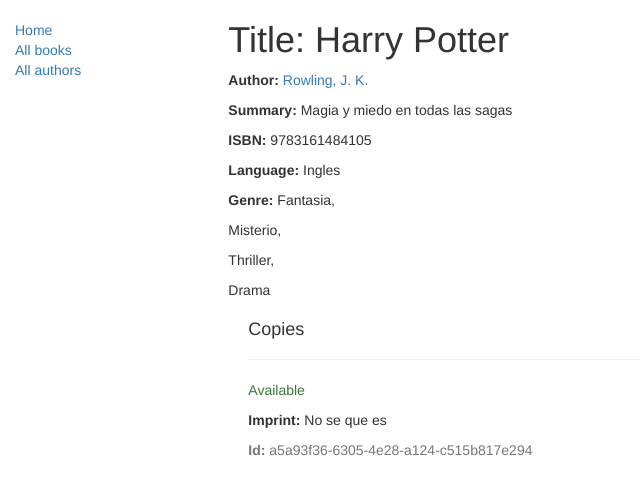
After one commit to Saile16/DEV_MozillaDjango, a Django app: page /catalog/book/1 in a window 1280 px wide. The commit adds this page. Shown: the top 495 px of the page, without its empty margins (0-640 px from the left). Run offline with Django 3.2, Linux system fonts and the light colour scheme; data comes from the database, SQL or seed files in the repository; both versions use the stored data as it was after the commit; some libraries are stand-ins or nearby versions.

Commit message:
Agregamos views basado en clase para los autores y libros, verificar si podemos hacerlo todo con funciones

```diff
--- a/catalog/models.py
+++ b/catalog/models.py
@@ -116,6 +116,9 @@
         """
         return '%s, %s' % (self.last_name, self.first_name)
 
+    class Meta:
+        ordering = ['last_name']
+
 
 class Language(models.Model):
     """Model representing a Language (e.g. English, French, Japanese, etc.)"""
--- a/catalog/templates/base_generic.html
+++ b/catalog/templates/base_generic.html
@@ -27,14 +27,30 @@
                 {% block sidebar %}
                 <ul class="sidebar-nav">
                     <li><a href="{% url 'index' %}">Home</a></li>
-                    <li><a href="">All books</a></li>
-                    <li><a href="">All authors</a></li>
+                    <li><a href="{% url 'books' %}">All books</a></li>
+                    <li><a href="{% url 'authors' %}">All authors</a></li>
                 </ul>
                 {% endblock %}
             </div>
             <div class="col-sm-10 ">
                 {% block content %}
-
+                {% endblock %}
+                {% block pagination %}
+                {% if is_paginated %}
+                <div class="pagination">
+                    <span class="page-links">
+                        {% if page_obj.has_previous %}
+                        <a href="{{ request.path }}?page={{ page_obj.previous_page_number }}">previous</a>
+                        {% endif %}
+                        <span class="page-current">
+                            Page {{ page_obj.number }} of {{ page_obj.paginator.num_pages }}.
+                        </span>
+                        {% if page_obj.has_next %}
+                        <a href="{{ request.path }}?page={{ page_obj.next_page_number }}">next</a>
+                        {% endif %}
+                    </span>
+                </div>
+                {% endif %}
                 {% endblock %}
             </div>
         </div>
--- /dev/null
+++ b/catalog/templates/catalog/book_detail.html
@@ -0,0 +1,28 @@
+{% extends "base_generic.html" %}
+
+{% block content %}
+<h1>Title: {{ book.title }}</h1>
+
+<p><strong>Author:</strong> <a href="{% url 'author-detail' book.author.pk %}">{{ book.author }}</a></p>
+<!-- author detail link not yet defined -->
+<p><strong>Summary:</strong> {{ book.summary }}</p>
+<p><strong>ISBN:</strong> {{ book.isbn }}</p>
+<p><strong>Language:</strong> {{ book.language }}</p>
+<p><strong>Genre:</strong> {% for genre in book.genre.all %} {{ genre }}{% if not forloop.last %}, {% endif %}
+</p>
+{% endfor%}
+
+<div style="margin-left:20px;margin-top:20px">
+    <h4>Copies</h4>
+
+    {% for copy in book.bookinstance_set.all %}
+    <hr>
+    <p
+        class="{% if copy.status == 'a' %}text-success{% elif copy.status == 'm' %}text-danger{% else %}text-warning{% endif %}">
+        {{ copy.get_status_display }}</p>
+    {% if copy.status != 'a' %}<p><strong>Due to be returned:</strong> {{copy.due_back}}</p>{% endif %}
+    <p><strong>Imprint:</strong> {{copy.imprint}}</p>
+    <p class="text-muted"><strong>Id:</strong> {{copy.id}}</p>
+    {% endfor %}
+</div>
+{% endblock %}
--- a/catalog/urls.py
+++ b/catalog/urls.py
@@ -4,5 +4,11 @@
 
 
 urlpatterns = [
+    # esto de los URL creo que podemos hacerlos con paths si usamos las views como funciones
     url(r'^$', views.index, name='index'),
+    url(r'^books/$', views.BookListView.as_view(), name='books'),
+    url(r'^book/(?P<pk>\d+)$', views.BookDetailView.as_view(), name='book-detail'),
+    url(r'^authors/$', views.AuthorListView.as_view(), name='authors'),
+    url(r'^author/(?P<pk>\d+)$',
+        views.AuthorDetailView.as_view(), name='author-detail'),
 ]
--- a/catalog/views.py
+++ b/catalog/views.py
@@ -1,6 +1,10 @@
 from django.shortcuts import render
 from .models import Book, Author, BookInstance, Genre
+from django.views import generic
 # Create your views here.
+# Todo lo que hicimos con clase verificar despues si podemos usarlo todo en funciones
+# como en la app blog de ClevP
+####
 
 
 def index(request):
@@ -25,3 +29,38 @@
     }
     # Renderiza la plantilla HTML index.html con los datos en la variable contexto
     return render(request, 'index.html', context)
+
+
+class BookListView(generic.ListView):
+    model = Book
+    paginate_by = 10
+    # your own name for the list as a template variable
+    # context_object_name = 'my_book_list'
+    # queryset = Book.objects.filter(title__icontains='war')[
+    #     :5]  # Get 5 books containing the title war
+    # # Specify your own template name/location
+    # template_name = 'books/book_detail.html'
+
+    def get_queryset(self):
+        # Get 5 books containing the title war
+        return Book.objects.filter(title__icontains='e')[:5]
+
+    # def get_context_data(self, **kwargs):
+    #     # Call the base implementation first to get a context
+    #     context = super(BookListView, self).get_context_data(**kwargs)
+    #     # Get the blog from id and add it to the context
+    #     context['some_data'] = 'This is just some data'
+    #     return context
+
+
+class BookDetailView(generic.DetailView):
+    model = Book
+
+
+class AuthorListView(generic.ListView):
+    model = Author
+
+
+class AuthorDetailView(generic.DetailView):
+    """Generic class-based detail view for an author."""
+    model = Author
```
Also changed, not shown: catalog/templates/catalog/author_detail.html (added, +19 -0 lines), catalog/templates/catalog/author_list.html (added, +25 -0 lines), catalog/templates/catalog/book_list.html (added, +17 -0 lines), catalog/migrations/0004_auto_20210328_2356.py (added), db.sqlite3.
